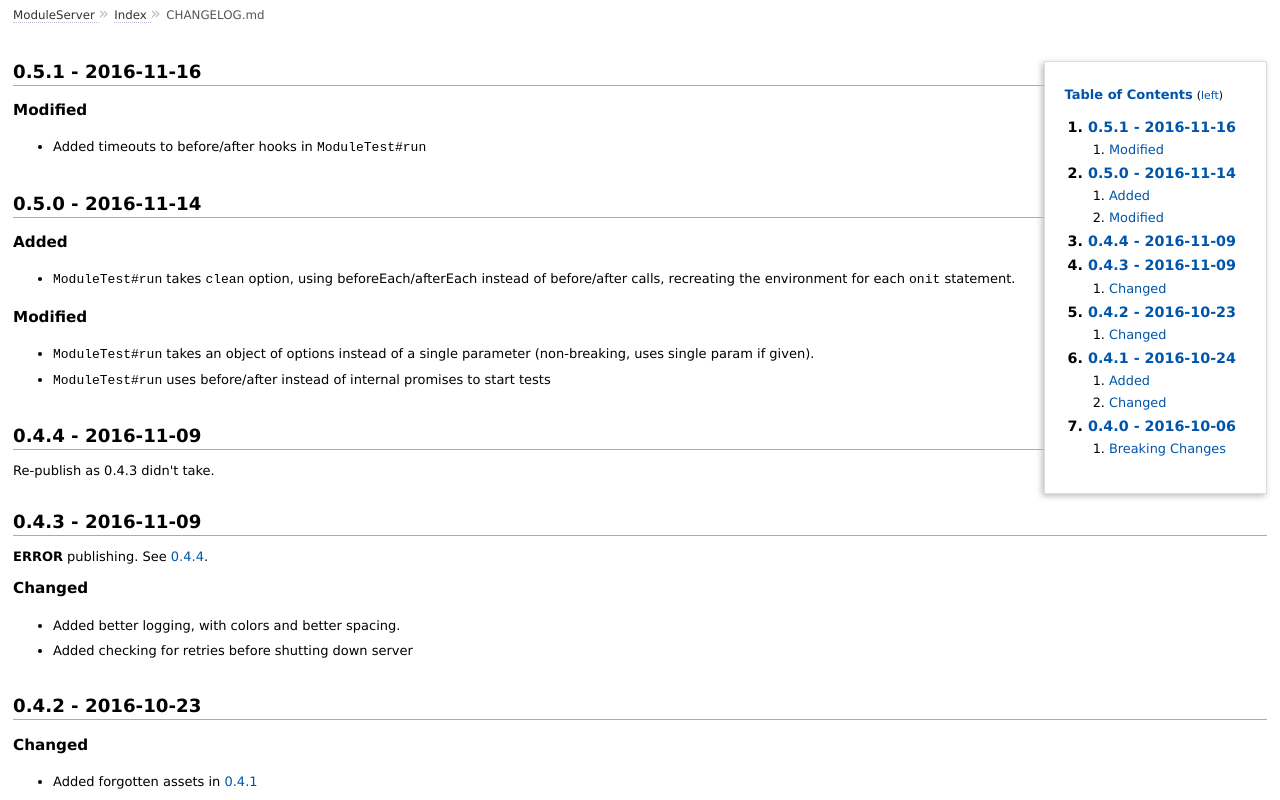
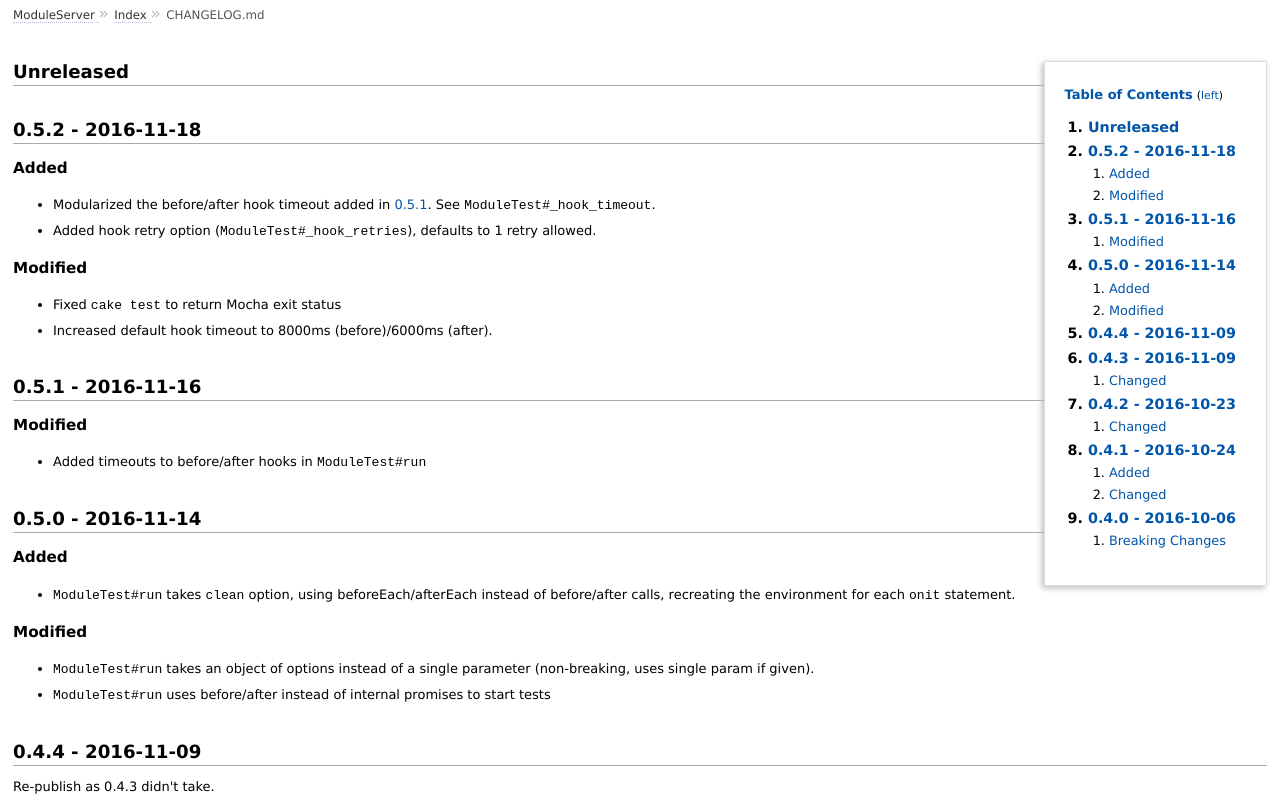
Before and after one commit to CodeLenny/module-server, a plain HTML site: page doc/extra/CHANGELOG.md.html in a window 1280 px wide. Shown: the top 800 px of the page. Drawn offline with Linux system fonts and the light colour scheme.

Commit message:
Added documentation.

```diff
--- a/doc/extra/CHANGELOG.md.html
+++ b/doc/extra/CHANGELOG.md.html
@@ -34,7 +34,19 @@
         </p>
       </nav>
       <div id='filecontents'>
-        <h2 id="0-5-1-2016-11-16">0.5.1 - 2016-11-16</h2>
+        <h2 id="unreleased">Unreleased</h2>
+<h2 id="0-5-2-2016-11-18">0.5.2 - 2016-11-18</h2>
+<h3 id="added">Added</h3>
+<ul>
+<li>Modularized the before/after hook timeout added in <a href="#051---2016-11-16">0.5.1</a>.  See <code>ModuleTest#_hook_timeout</code>.</li>
+<li>Added hook retry option (<code>ModuleTest#_hook_retries</code>), defaults to 1 retry allowed.</li>
+</ul>
+<h3 id="modified">Modified</h3>
+<ul>
+<li>Fixed <code>cake test</code> to return Mocha exit status</li>
+<li>Increased default hook timeout to 8000ms (before)/6000ms (after).</li>
+</ul>
+<h2 id="0-5-1-2016-11-16">0.5.1 - 2016-11-16</h2>
 <h3 id="modified">Modified</h3>
 <ul>
 <li>Added timeouts to before/after hooks in <code>ModuleTest#run</code></li>
```
Also changed, not shown: doc/class/ModuleTest.html (+11 -0 lines).
